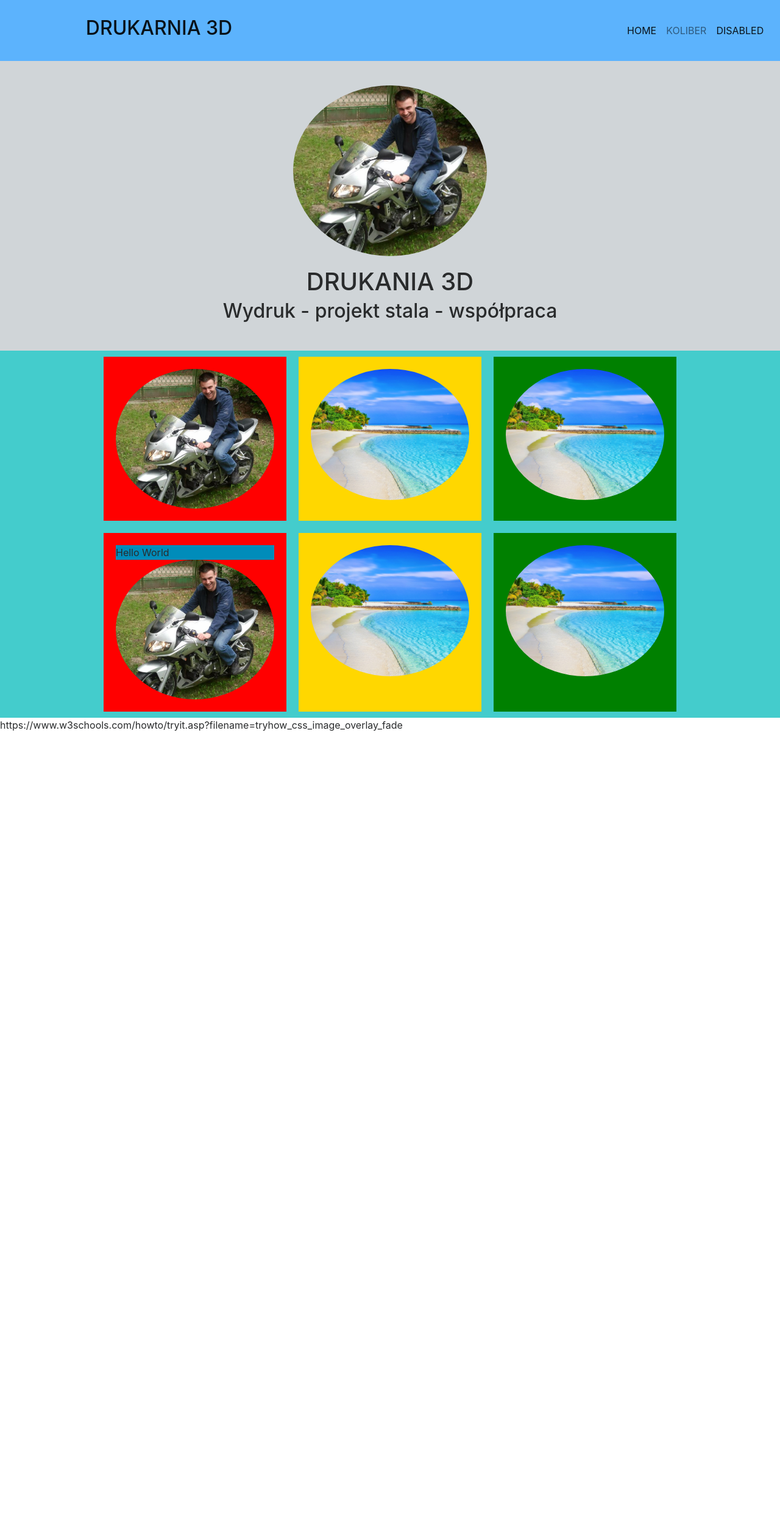
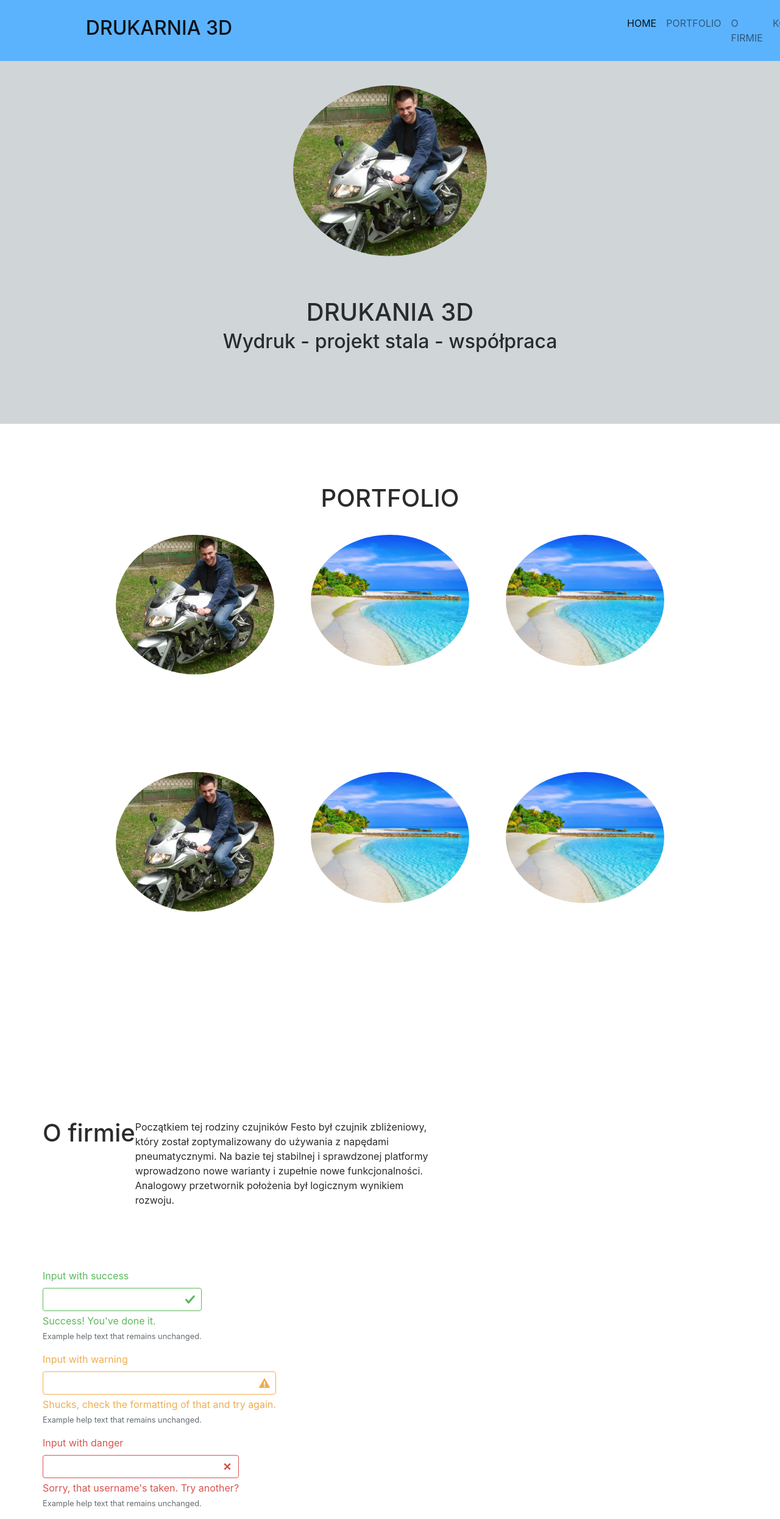
Before and after one commit to jaszczur1/Drukania3d, a website: page public_html/index.html in a window 1280 px wide. Shown: the whole page at 61% size. Before the commit the page ends 1201 px from the top, so only its background shows below. Drawn offline with Linux system fonts and the light colour scheme.

Commit message:
navbar+hidde img

```diff
--- a/public_html/index.html
+++ b/public_html/index.html
@@ -21,76 +21,127 @@ and open the template in the editor.
     <body>
 
 
-        <nav class="navbar navbar-toggleable-md navbar-light bg-faded" style="background-color: #5cb3fd" id="navV">
+        <nav class="navbar navbar-toggleable-md navbar-light bg-faded fixed-top" style="background-color: #5cb3fd" id="navV">
+
             <button class="navbar-toggler navbar-toggler-right" type="button" data-toggle="collapse"
                     data-target="#navbarSupportedContent" aria-controls="navbarSupportedContent" aria-expanded="false"
                     aria-label="Toggle navigation">
                 <span class="navbar-toggler-icon"></span>
             </button>
 
-            <a class="navbar-brand" href="#Drukarnia_3D"><h2>Drukarnia 3D</h2></a>
+            <a class="navbar-brand" href="#" id="home-nav"><h2>Drukarnia 3D</h2></a>
             <div class="collapse navbar-collapse" id="navbarSupportedContent">
                 <ul class="navbar-nav">
                     <li class="nav-item active">
-                        <a class="nav-link js-scroll-trigger" href="#Drukarnia 3D">Home <span class="sr-only">(current)</span></a>
+                        <a class="nav-link js-scroll-trigger" href="#">Home<span class="sr-only">(current)</span></a>
                     </li>
                     <li class="nav-item">
-                        <a class="nav-link js-scroll-trigger" href="#koliber-selection" id="koliber">Koliber</a>
+                        <a class="nav-link js-scroll-trigger" href="#" id="portfolio-nav">Portfolio</a>
                     </li>
+
                     <li class="nav-item">
-                        <a class="nav-link active" href="#">Disabled</a>
+                        <a class="nav-link js-scroll-trigger" href="#" id="about-nav">O firmie</a>
                     </li>
+
+                    <li class="nav-item">
+                        <a class="nav-link js-scroll-trigger" href="#" id="contact-nav">Kontakt</a>
+                    </li>
+
                 </ul>
             </div>
+
         </nav>
 
-        <div class="container-fluid" style="background-color: #d0d5d8;">
-            <div class="row" style="justify-content: center; padding: 40px 110px 20px">
+
+        <div class="container-fluid" style="background-color: #d0d5d8; margin-top: 100px;">
+            <div class="row" style="justify-content: center; padding: 40px 110px 20px;">
                 <img class="img-circle img-fluid" src="images/luaszek_mini.jpg" id="img-lukaszek" style="width: 30%; height: 40%;">
             </div>
 
-            <div style="text-align: center;"><h1>DRUKANIA 3D</h1></div>
-            <div style="text-align: center; padding-bottom: 40px;"><h2>Wydruk - projekt stala - współpraca</h2> </div>
+            <div style="text-align: center; padding-top: 50px;"><h1>DRUKANIA 3D</h1></div>
+            <div style="text-align: center; padding-bottom: 110px;"><h2>Wydruk - projekt stala - współpraca</h2> </div>
         </div>
 
+        <section>
+            <div class="container" id="portfolio-div">
+                <h1 style="text-align: center">PORTFOLIO</h1>
+                <div class="row" style="justify-content:center;">
 
-        <section id="portfolio" style="background-color: #4cc;">
-            <div class="container">
-                <div class="row" style="justify-content:center; ">
-
-                    <div style="background-color: red;" id="portfolio-img"><img src="images/luaszek_mini.jpg" class="img-fluid img-circle"></div>
-                    <div style="background-color: gold;" id="portfolio-img"><img src="images/pexels-photo-248797.jpeg" class="img-fluid img-circle" style="pa"></div>
-                    <div style="background-color: green;" id="portfolio-img"><img src="images/pexels-photo-248797.jpeg" class="img-fluid img-circle"></div>
+                    <div id="portfolio-img"><img src="images/luaszek_mini.jpg" class="img-fluid img-circle"></div>
+                    <div id="portfolio-img"><img src="images/pexels-photo-248797.jpeg" class="img-fluid img-circle"></div>
+                    <div id="portfolio-img"><img src="images/pexels-photo-248797.jpeg" class="img-fluid img-circle"></div>
 
                 </div>
 
                 <div class="container">
-                    <div class="row" style="justify-content:center; ">
-                        <div style="background-color: red;" id="portfolio-img">
+                    <div class="row" style="justify-content:center; height: 500px;">
+                        <div id="portfolio-img">
 
-                            <div class="overlay1">
-                                <div class="text">Hello World</div>
+                            <div class="overlay">
+                                <img >
                             </div>
 
                             <img src="images/luaszek_mini.jpg" class="img-fluid img-circle">
                         </div>
-                        <div style="background-color: gold;" id="portfolio-img"><img src="images/pexels-photo-248797.jpeg" class="img-fluid img-circle" style="pa"></div>
-                        <div style="background-color: green;" id="portfolio-img"><img src="images/pexels-photo-248797.jpeg" class="img-fluid img-circle"></div>
+                        <div  id="portfolio-img"><img src="images/pexels-photo-248797.jpeg" class="img-fluid img-circle"></div>
+                        <div  id="portfolio-img"><img src="images/pexels-photo-248797.jpeg" class="img-fluid img-circle"></div>
 
                     </div>
+                </div>
 
+            </div>
+        </section>
 
+        <section id="about-div">
+
+            <div class="container">
+                <div class="row">
+                    <h1 style="text-align: center"><p>O firmie</p></h1>
+
+                    <div>
+                    Początkiem tej rodziny czujników Festo był czujnik zbliżeniowy,<br>
+                    który został zoptymalizowany do używania z napędami<br>
+                    pneumatycznymi. Na bazie tej stabilnej i sprawdzonej platformy<br>
+                    wprowadzono nowe warianty i zupełnie nowe funkcjonalności.<br>
+                    Analogowy przetwornik położenia był logicznym wynikiem<br>
+                    rozwoju.<br>
+                    </div>
                 </div>
+            </div>
+
 
         </section>
 
+        <section id="contact-div">
 
+            <div class="container">
+                <div class="row">
+                    <div class="form-group has-success">
+                        <label class="form-control-label" for="inputSuccess1">Input with success</label>
+                        <input type="text" class="form-control form-control-success" id="inputSuccess1">
+                        <div class="form-control-feedback">Success! You've done it.</div>
+                        <small class="form-text text-muted">Example help text that remains unchanged.</small>
+                    </div>
+                </div>
+                    <div class="row">
+                    <div class="form-group has-warning">
+                        <label class="form-control-label" for="inputWarning1">Input with warning</label>
+                        <input type="text" class="form-control form-control-warning" id="inputWarning1">
+                        <div class="form-control-feedback">Shucks, check the formatting of that and try again.</div>
+                        <small class="form-text text-muted">Example help text that remains unchanged.</small>
+                    </div>
+                    </div>
+                <div class="row">
+                    <div class="form-group has-danger">
+                        <label class="form-control-label" for="inputDanger1">Input with danger</label>
+                        <input type="text" class="form-control form-control-danger" id="inputDanger1">
+                        <div class="form-control-feedback">Sorry, that username's taken. Try another?</div>
+                        <small class="form-text text-muted">Example help text that remains unchanged.</small>
+                    </div>
+                </div>
+            </div>
 
-        https://www.w3schools.com/howto/tryit.asp?filename=tryhow_css_image_overlay_fade
-
-        <!--        <hr class="star-primary">-->
-
-
+        </section>
 
     </body>
 </html>
--- a/public_html/javascripts/mainjs.js
+++ b/public_html/javascripts/mainjs.js
@@ -3,18 +3,32 @@
  * To change this template file, choose Tools | Templates
  * and open the template in the editor.
  */
-//
-//
-//
-//$('#koliber').
-
 
  $(document).ready(function (){
 
-
-            $("#koliber").click(function (){
+              $("#home-nav").click(function (){
                 $('html, body').animate({
-                    scrollTop: $("#koliber-selection").offset().top
+                    scrollTop: $("#home-nav").offset().top +100
                 }, 2000);
             });
+
+
+            $("#portfolio-nav").click(function (){
+                $('html, body').animate({
+                    scrollTop: $("#portfolio-div").offset().top -100
+                }, 2000);
+            });
+
+            $("#about-nav").click(function (){
+                $('html, body').animate({
+                    scrollTop: $("#about-div").offset().top
+                }, 1000);
+            });
+
+             $("#contact-nav").click(function (){
+                $('html, body').animate({
+                    scrollTop: $("#contact-div").offset().top
+                }, 800);
+            });
+
         });
--- a/public_html/stylesheets/style.css
+++ b/public_html/stylesheets/style.css
@@ -10,29 +10,28 @@ and open the template in the editor.
 
 @media screen and (min-width :1024px){
 
-    body{
-        /*        background-color: red;*/
-    }
+
     #navV{
         height: 100px;
-        text-transform:uppercase
-
+        text-transform:uppercase;
     }
     .navbar-brand{
         margin-left: 10%;
-        /*    position: relative;
-            left: 20%;*/
     }
     #navbarSupportedContent{
-        /*   position: relative;
-           left: 50%;*/
         margin-left: 50%;
     }
 }
 
+.container{
+    margin-top: 100px;
+}
+
+
 #portfolio-img{
+    position: relative;
     width: 300px;
-    background-color: red;
+    height: auto;
     padding: 20px;
     margin: 10px;
 }
@@ -46,22 +45,18 @@ and open the template in the editor.
     height: 100%;
     width: 100%;
     opacity: 0;
-    transition: 0.0s ease-out;
+    transition: 0.2s ease-out;
     background-color: #008CBA;
 }
 
-.container :hover .overlay1 {
-    opacity: 0.8;
-    width: 300px;
-}
-
-.overlay1{
-    transition: 0.0s ease-out;
-    background-color: #008CBA;
+#portfolio-img:hover .overlay{
+    opacity: 0.9;
 
 }
 
-
+input{
+    display: block;
+}
 
 #img-lukaszek{
     max-width: 45%;
```
Also changed, not shown: public_html/images/lupa.png (added).
